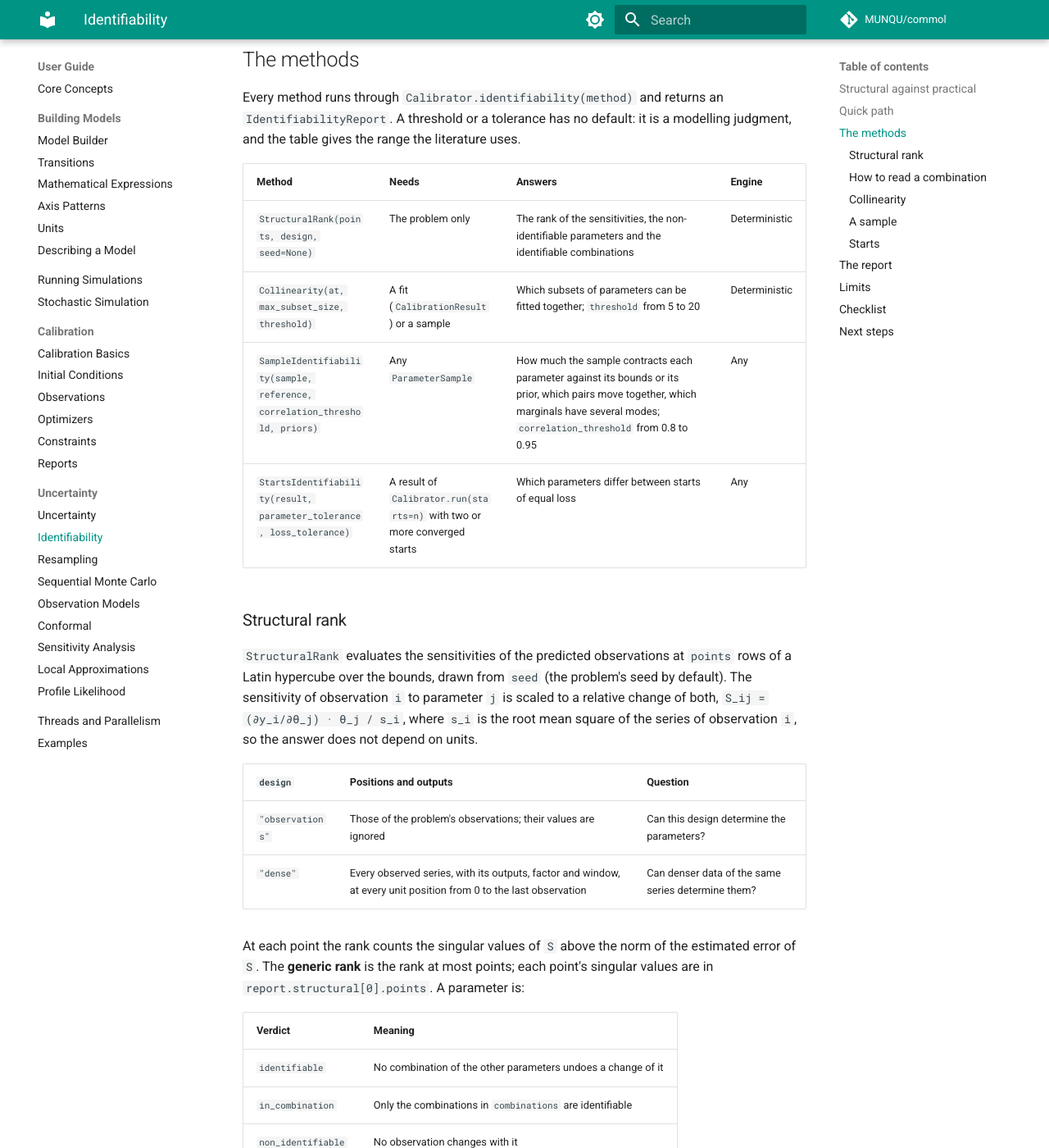
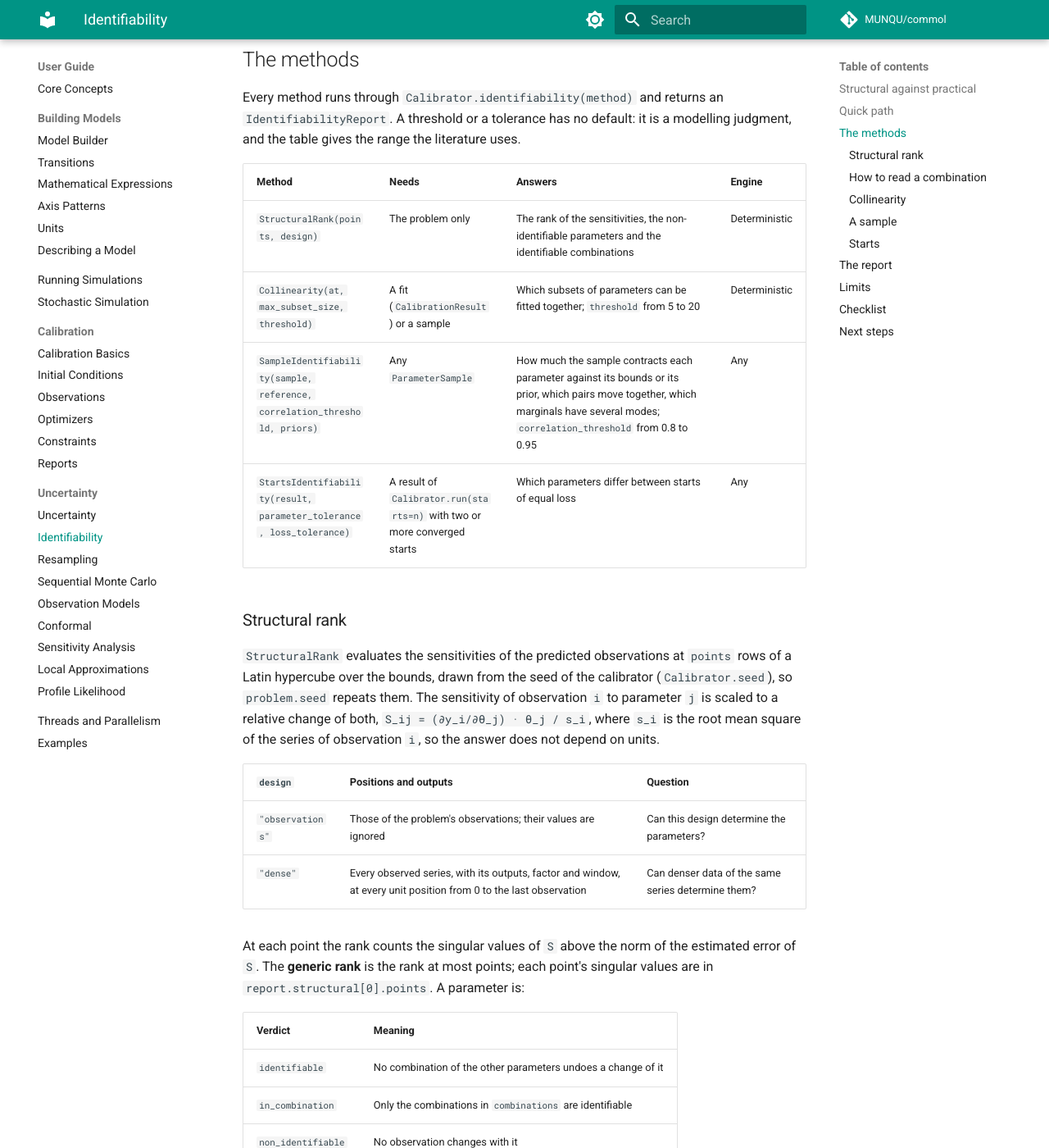
Before and after one commit to MUNQU/commol, an MkDocs documentation site: the page built from docs/guide/uncertainty/identifiability.md, in a window 1280 px wide and 1400 px high, scrolled down 2642 px. Shown: the whole window at 82% size. Built offline with MkDocs 1.6.1 and Material for MkDocs 9.7.7, drawn with Linux system fonts in a browser that asks for light colours; comment, search, counter and statistics services are not loaded; the version menu is left out.

Commit message:
refactor(inference)!: a structural rank takes the seed of its calibrator

```diff
--- a/docs/guide/uncertainty/identifiability.md
+++ b/docs/guide/uncertainty/identifiability.md
@@ -123,7 +123,7 @@ modelling judgment, and the table gives the range the literature uses.
 
 | Method | Needs | Answers | Engine |
 |---|---|---|---|
-| `StructuralRank(points, design, seed=None)` | The problem only | The rank of the sensitivities, the non-identifiable parameters and the identifiable combinations | Deterministic |
+| `StructuralRank(points, design)` | The problem only | The rank of the sensitivities, the non-identifiable parameters and the identifiable combinations | Deterministic |
 | `Collinearity(at, max_subset_size, threshold)` | A fit (`CalibrationResult`) or a sample | Which subsets of parameters can be fitted together; `threshold` from 5 to 20 | Deterministic |
 | `SampleIdentifiability(sample, reference, correlation_threshold, priors)` | Any `ParameterSample` | How much the sample contracts each parameter against its bounds or its prior, which pairs move together, which marginals have several modes; `correlation_threshold` from 0.8 to 0.95 | Any |
 | `StartsIdentifiability(result, parameter_tolerance, loss_tolerance)` | A result of `Calibrator.run(starts=n)` with two or more converged starts | Which parameters differ between starts of equal loss | Any |
@@ -131,11 +131,12 @@ modelling judgment, and the table gives the range the literature uses.
 ### Structural rank
 
 `StructuralRank` evaluates the sensitivities of the predicted observations at
-`points` rows of a Latin hypercube over the bounds, drawn from `seed` (the
-problem's seed by default). The sensitivity of observation `i` to parameter
-`j` is scaled to a relative change of both, `S_ij = (∂y_i/∂θ_j) · θ_j / s_i`,
-where `s_i` is the root mean square of the series of observation `i`, so the
-answer does not depend on units.
+`points` rows of a Latin hypercube over the bounds, drawn from the seed of
+the calibrator (`Calibrator.seed`), so `problem.seed` repeats them. The
+sensitivity of observation `i` to parameter `j` is scaled to a relative
+change of both, `S_ij = (∂y_i/∂θ_j) · θ_j / s_i`, where `s_i` is the root mean
+square of the series of observation `i`, so the answer does not depend on
+units.
 
 | `design` | Positions and outputs | Question |
 |---|---|---|
```
Also changed, not shown: 3 other files.
